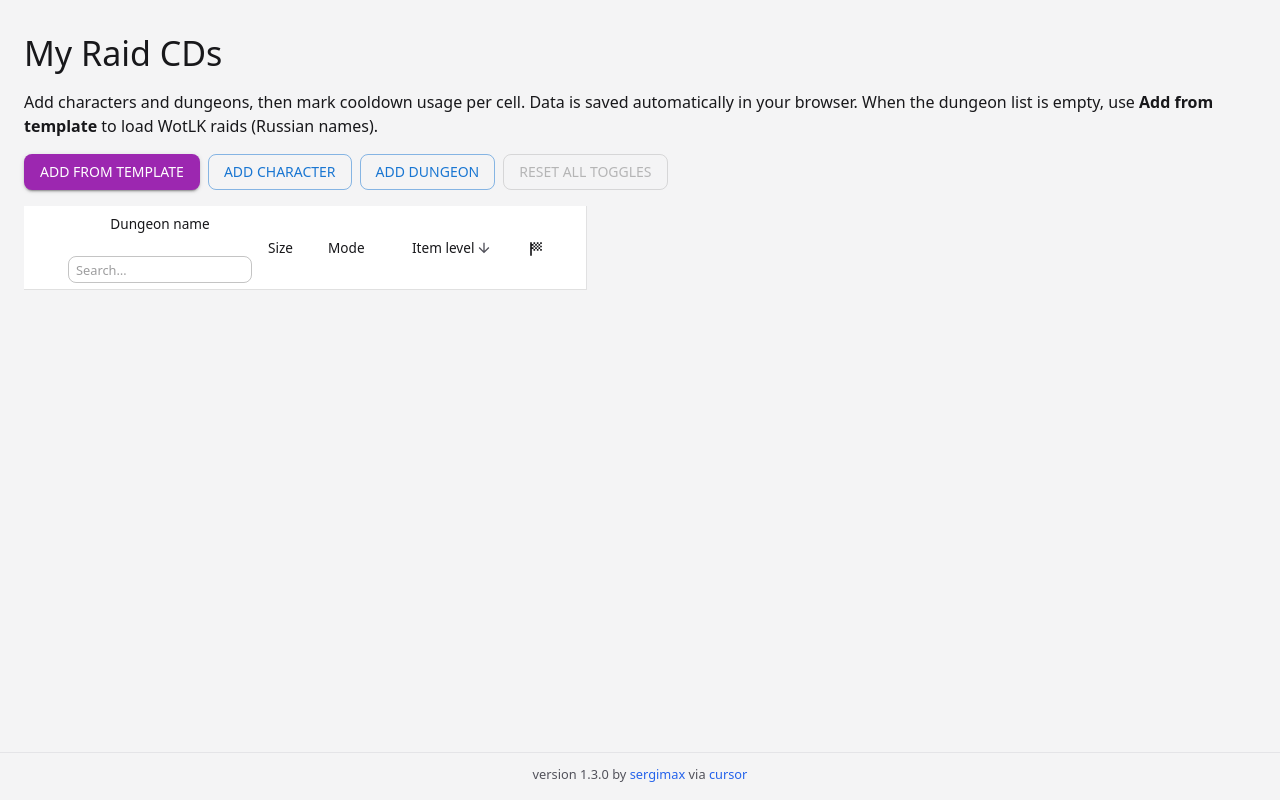
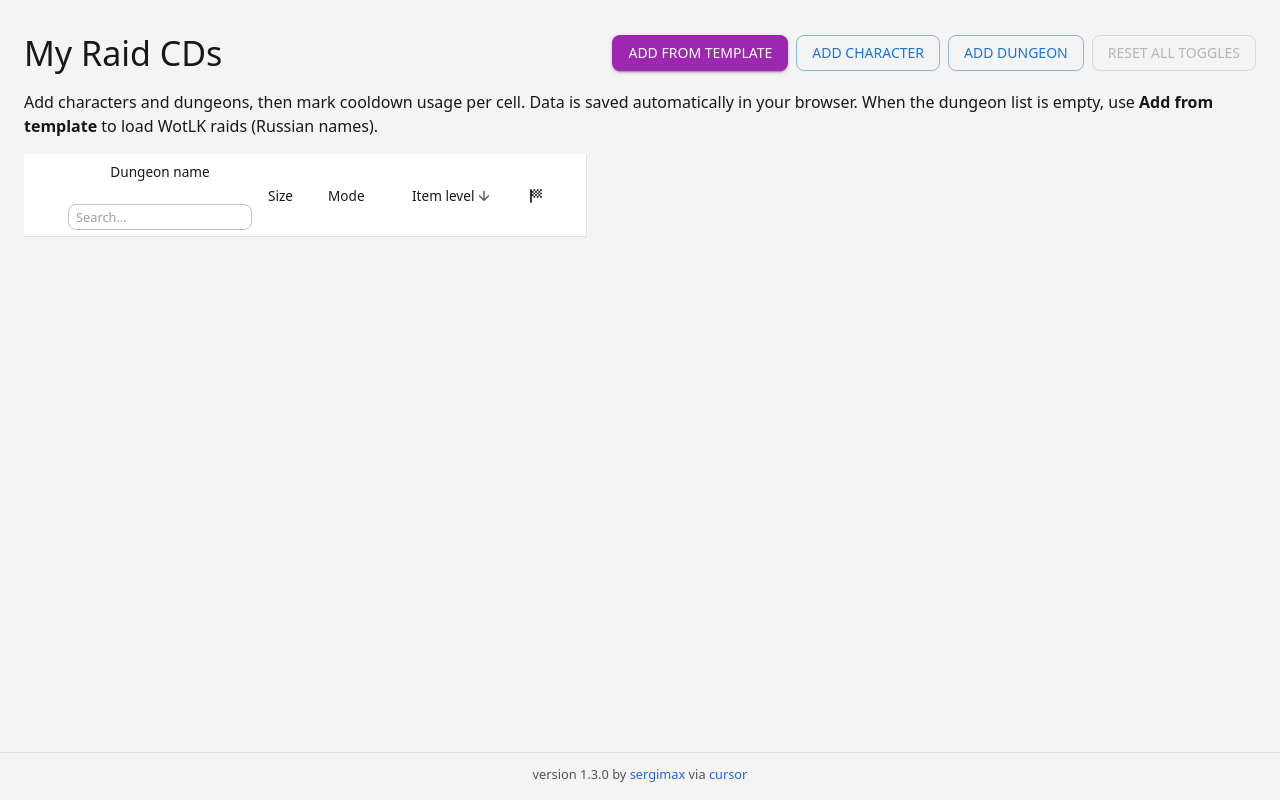
Before and after one commit to sergimax/my-raid-cds, a React (Vite) app: page / in a window 1280 px wide. Built offline with nearby package versions, Linux system fonts and the light colour scheme.

Commit message:
feat(AppHeader): refactor AppHeader to accept actions as props and update layout with Stack component

```diff
--- a/src/App.tsx
+++ b/src/App.tsx
@@ -26,23 +26,25 @@ function App() {
         disableGutters
       >
         <Stack spacing={2}>
-          <AppHeader />
+          <AppHeader
+            actions={
+              <TrackerControls
+                showCharacterForm={tracker.showCharacterForm}
+                showDungeonForm={tracker.showDungeonForm}
+                onToggleCharacterForm={tracker.toggleCharacterForm}
+                onToggleDungeonForm={tracker.toggleDungeonForm}
+                onResetAllToggles={tracker.handleResetAllToggles}
+                resetAllTogglesDisabled={!tracker.canResetAllToggles}
+                showAddFromTemplate={tracker.dungeons.length === 0}
+                onAddFromTemplate={tracker.handleAddFromTemplate}
+              />
+            }
+          />
           <AppIntro visible={showIntro} />
 
           {tracker.storageError ? (
             <Alert severity="error">{tracker.storageError}</Alert>
           ) : null}
-
-          <TrackerControls
-            showCharacterForm={tracker.showCharacterForm}
-            showDungeonForm={tracker.showDungeonForm}
-            onToggleCharacterForm={tracker.toggleCharacterForm}
-            onToggleDungeonForm={tracker.toggleDungeonForm}
-            onResetAllToggles={tracker.handleResetAllToggles}
-            resetAllTogglesDisabled={!tracker.canResetAllToggles}
-            showAddFromTemplate={tracker.dungeons.length === 0}
-            onAddFromTemplate={tracker.handleAddFromTemplate}
-          />
 
           {tracker.showCharacterForm ? (
             <CharacterForm
--- a/src/components/app-header/index.tsx
+++ b/src/components/app-header/index.tsx
@@ -1,9 +1,25 @@
-import { Typography } from "@mui/material";
+import type { ReactNode } from "react";
+import { Stack, Typography } from "@mui/material";
 
-export function AppHeader() {
+export type AppHeaderProps = {
+  actions?: ReactNode;
+};
+
+export function AppHeader({ actions }: AppHeaderProps) {
   return (
-    <Typography component="h1" variant="h4">
-      My Raid CDs
-    </Typography>
+    <Stack
+      direction={{ xs: "column", sm: "row" }}
+      spacing={1.5}
+      sx={{
+        alignItems: { xs: "stretch", sm: "center" },
+        justifyContent: "space-between",
+        gap: 1.5,
+      }}
+    >
+      <Typography component="h1" variant="h4">
+        My Raid CDs
+      </Typography>
+      {actions ? <div>{actions}</div> : null}
+    </Stack>
   );
 }
```
